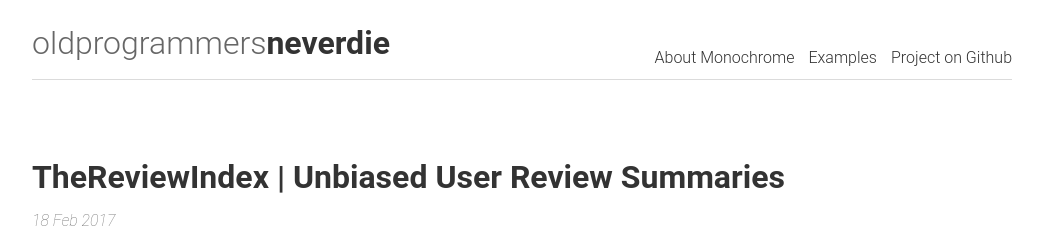
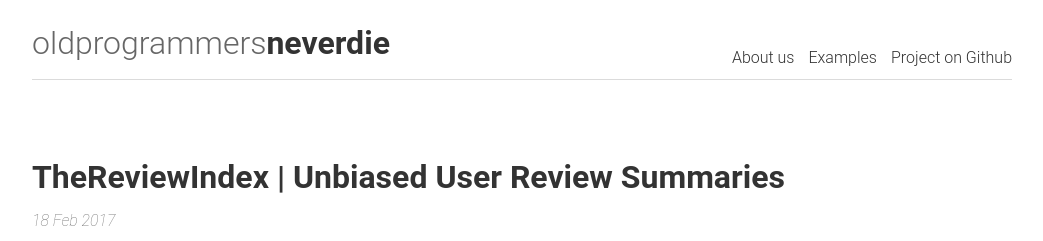
Before and after one commit to oldprogrammersneverdie/oldprogrammersneverdie.github.io, a Jekyll site: the page built from index.html, in a window 1280 px wide. Shown: the top 241 px of the page, without its empty margins (118-1161 px from the left). Built offline with Jekyll 4.4.1, drawn with Linux system fonts in a browser that asks for light colours; the list of posts is cut into pages by our own code.

Commit message:
Initial commit

```diff
--- a/_includes/header.html
+++ b/_includes/header.html
@@ -9,11 +9,11 @@
     </span>
     <span id="nav-links" class="absolute right bottom">
       <!-- Nav pages -->
-	    {% for page in site.pages %}
+	   <!--  {% for page in site.pages %}
 	      {% if page.layout == "page" %}
 	        <a href="{% if site.baseurl == "/" %}{{ page.url }}{% else %}{{ page.url | prepend: site.baseurl }}{% endif %}" title="{{ page.title }}">{{ page.title }}</a>
 	      {% endif %}
-	    {% endfor %}
+	    {% endfor %} -->
 
       <!-- Nav links -->
 	    {% include link.html %}
--- a/_includes/link.html
+++ b/_includes/link.html
@@ -1,2 +1,3 @@
+<a href="#">About us</a>
 <a href="#">Examples</a>
 <a href="#">Project on Github</a>
```
